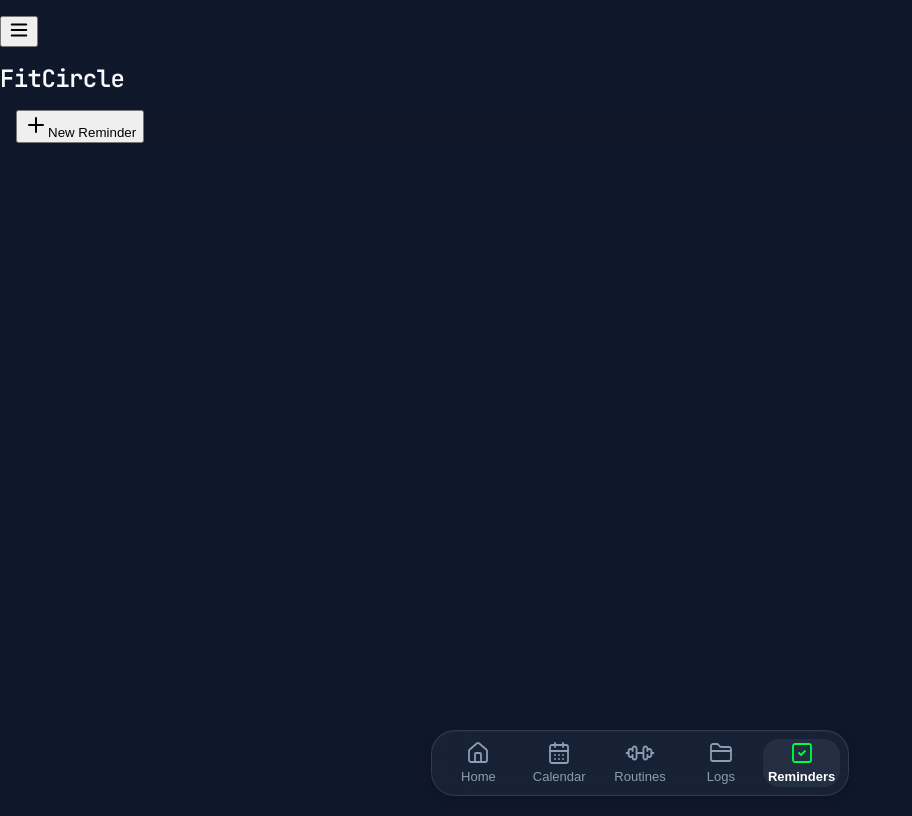
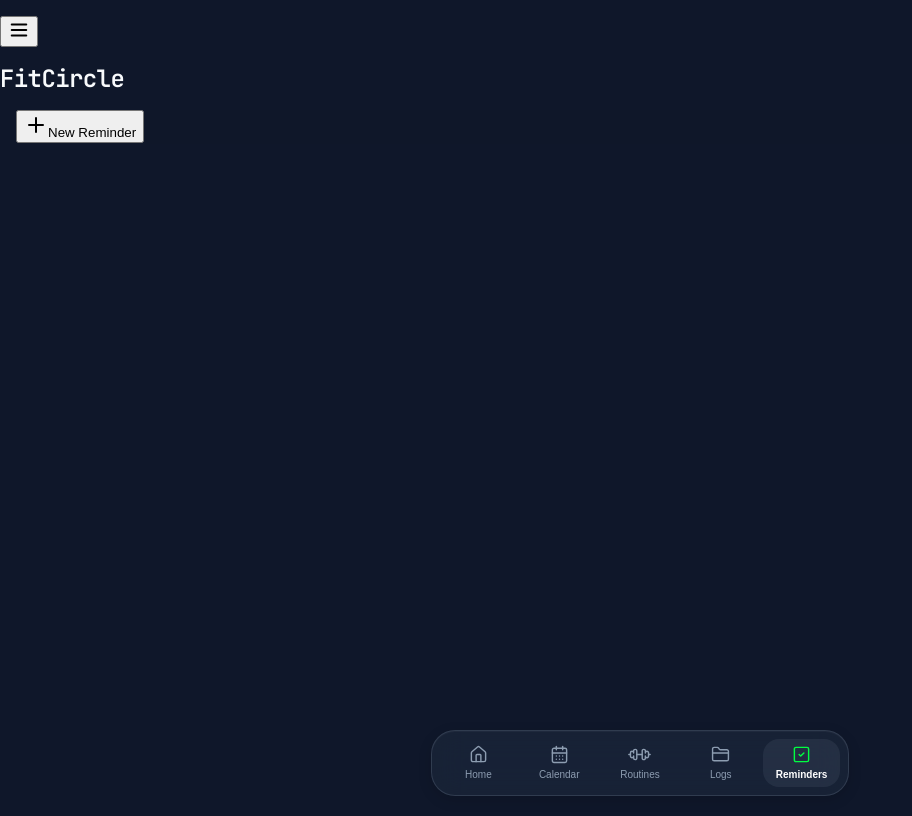
Before and after one commit to fullstackraven/FitCircle, a React (Vite) app in the folder client/: page /reminders in a window 1280 px wide. Shown: the whole page, without its empty margins (0-912 px from the left). Built offline with nearby package versions, Linux system fonts and the light colour scheme.

Commit message:
Reduce dock icons and labels by more than twenty percent

```diff
--- a/client/src/styles/glass.css
+++ b/client/src/styles/glass.css
@@ -67,11 +67,11 @@
 .dock-tab[aria-current="page"] svg { color: #00ff41; }
 .dock-tab:hover { color: white; }
 .dock-tab:active { transform: translateY(1px); background-color: rgb(148 163 184 / .14); }
-.dock-tab svg { width: 24px; height: 24px; flex-shrink: 0; }
+.dock-tab svg { width: 19px; height: 19px; flex-shrink: 0; }
 .dock-tab .dock-routines-icon { transform: rotate(-45deg); }
-.dock-tab span { font-size: 13px; font-weight: 500; line-height: 16px; }
+.dock-tab span { font-size: 10px; font-weight: 500; line-height: 13px; }
 .dock-tab[aria-current="page"] span { font-weight: 600; }
-@media (max-width: 360px) { .dock-tab span { font-size: 12px; } }
+@media (max-width: 360px) { .dock-tab span { font-size: 9.5px; } }
 
 @media (prefers-reduced-transparency: reduce) {
   :root {
```
Also changed, not shown: 1 other file (tests, documents, lock files or other folders).
